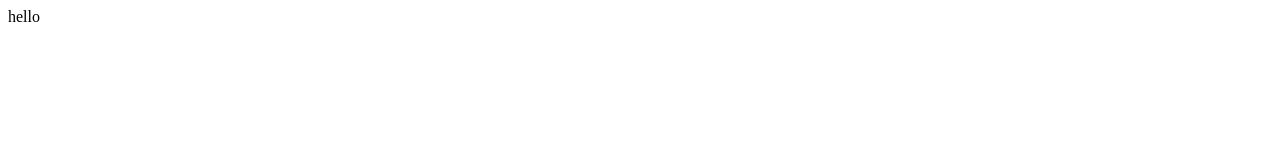
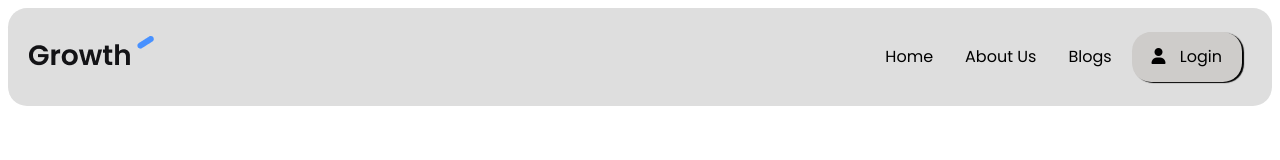
Before and after one commit to Sarthak-builds/Project2-Growth-app-HTML-CSS, a plain HTML site: page index.html in a window 1280 px wide. Drawn offline with Linux system fonts and the light colour scheme.

Commit message:
Added navbar section

```diff
--- a/index.html
+++ b/index.html
@@ -9,14 +9,44 @@
 <link href="https://fonts.googleapis.com/css2?family=Poppins:wght@300;400;500;600;700&display=swap" rel="stylesheet">
 <link rel="stylesheet" href="https://cdnjs.cloudflare.com/ajax/libs/font-awesome/6.5.2/css/all.min.css" integrity="sha512-SnH5WK+bZxgPHs44uWIX+LLJAJ9/2PkPKZ5QiAj6Ta86w+fsb2TkcmfRyVX3pBnMFcV7oQPJkl9QevSCWr3W6A==" crossorigin="anonymous" referrerpolicy="no-referrer"
 />
- <link rel="shortcut icon" href="saas-landing-page\images\favicon.ico" type="image-icon">
+ <link rel="shortcut icon" href="images\favicon.ico" type="image-icon">
 <link rel="stylesheet" href="style.css">
 </head>
 <body>
     <header>
+        <!-- navbar section -->
+
         <nav class="navBar">
-       hello
+         <div class="container container-sm">
+            <div class="logo">
+                <a href="index.html">
+                    <img src="images/logo.png" alt="Growth-app-logo">
+                </a>
+            </div>
+
+         <div class="menu">
+            <ul class="list">
+                <li>
+                    <a href="index.html">Home</a>
+                </li>
+                <li>
+                    <a href="#">About Us</a>
+                </li>
+                <li>
+                    <a href="#">Blogs</a>
+                </li>
+                <li>
+                    <a class="btn" href="#">
+                        <i class="fa-solid fa-user">
+                        </i> Login
+                    </a>
+                </li>
+            </ul>
+         </div>
+         </div>
         </nav>
+
+        <!--  -->
     </header>
     <main></main>
     <footer></footer>
--- a/style.css
+++ b/style.css
@@ -0,0 +1,82 @@
+/* Basic CSS properties */
+*{
+    margin:0;
+    padding:0;
+    box-sizing:border-box;
+    color: black;
+}
+a {
+    text-decoration: none;
+}
+ul {
+   list-style: none;
+}
+img {
+    max-width:100%;
+}
+body {
+    font-family:'poppins',serif;
+    font-size: 16px;
+    line-height: 24px;
+}
+/* navbar properties */
+.navBar {
+    margin: 8px;
+    padding: 8px;
+    text-align: center;
+    background-color: rgb(222, 222, 222);
+    border-radius: 1.2rem;
+}
+.container {
+    max-width: 100%;
+    margin: 4px;
+    padding: 8px;
+}
+.container-sm {
+    display: flex;
+    justify-content:space-between;
+    align-items: center;
+}
+.list {
+    display: flex;
+    justify-content: flex-end;
+    align-items: center;
+}
+ul li a {
+    margin:4px;
+    padding: 12px;
+}
+ul li a:hover{
+    color: #4891ff;
+    transition: 0.5s;
+}
+ul li a i:hover{
+    color: #4891ff;
+    transition: 0.5s;
+}
+.navBar ul li a i {
+    margin-right: 10px;
+}
+.navBar ul li:last-child a {
+    margin-right: 10px;
+
+}
+.btn {
+    display: inline-block;
+    padding: 13px 20px;
+    border-radius: 1.2rem;
+    box-shadow:2px 1px 1px rgb(0, 0, 0) ;
+    background-color: rgb(206, 204, 202);
+    transition: 0.5s;
+}
+.btn:hover{
+    opacity: 0.8;
+}
+.btn-light {
+    background-color: #4891ff;
+    color: white;
+}
+.btn-dark {
+    background-color: black;
+    color: white;
+}
```
Also changed, not shown: images/favicon.ico (added), images/hero-bg-mobile.png (added), images/hero-bg.png (added), images/logo-white.png (added), images/logo.png (added), images/screen.png (added), images/video-preview.png (added).
